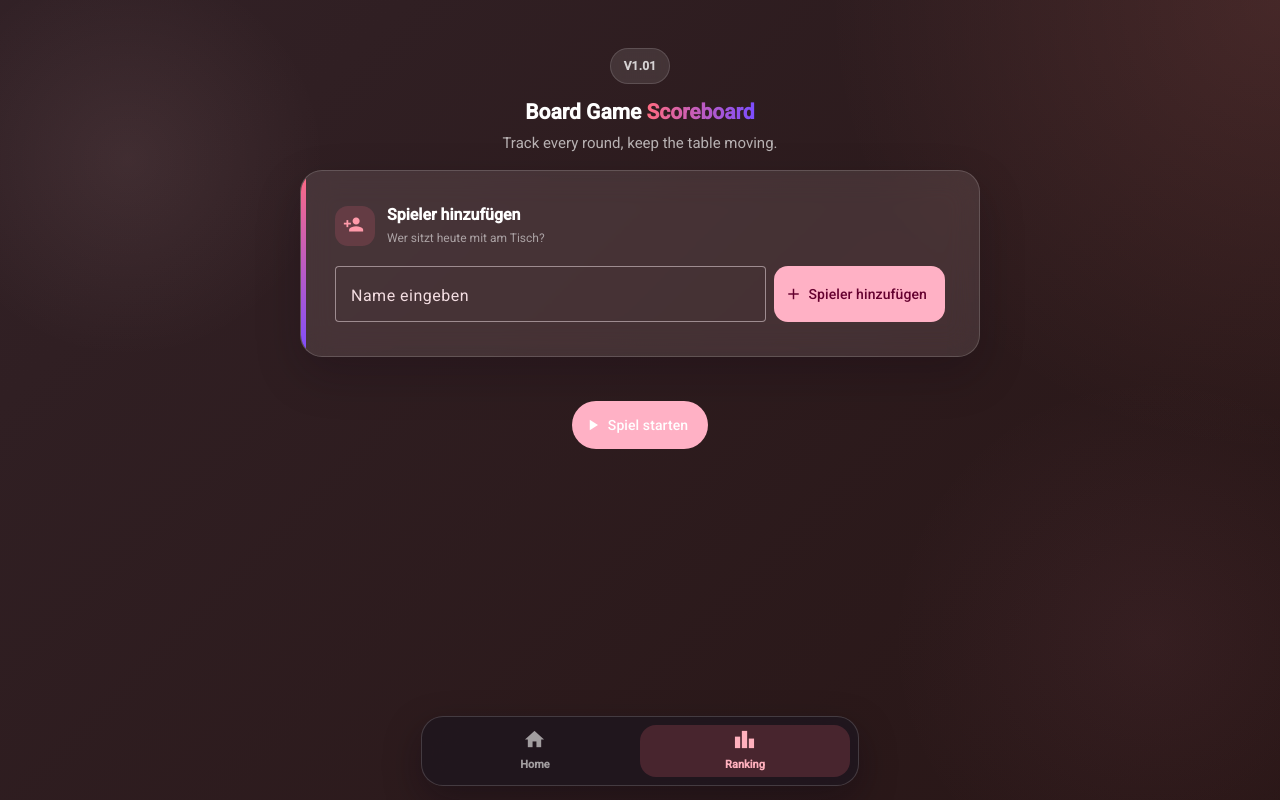
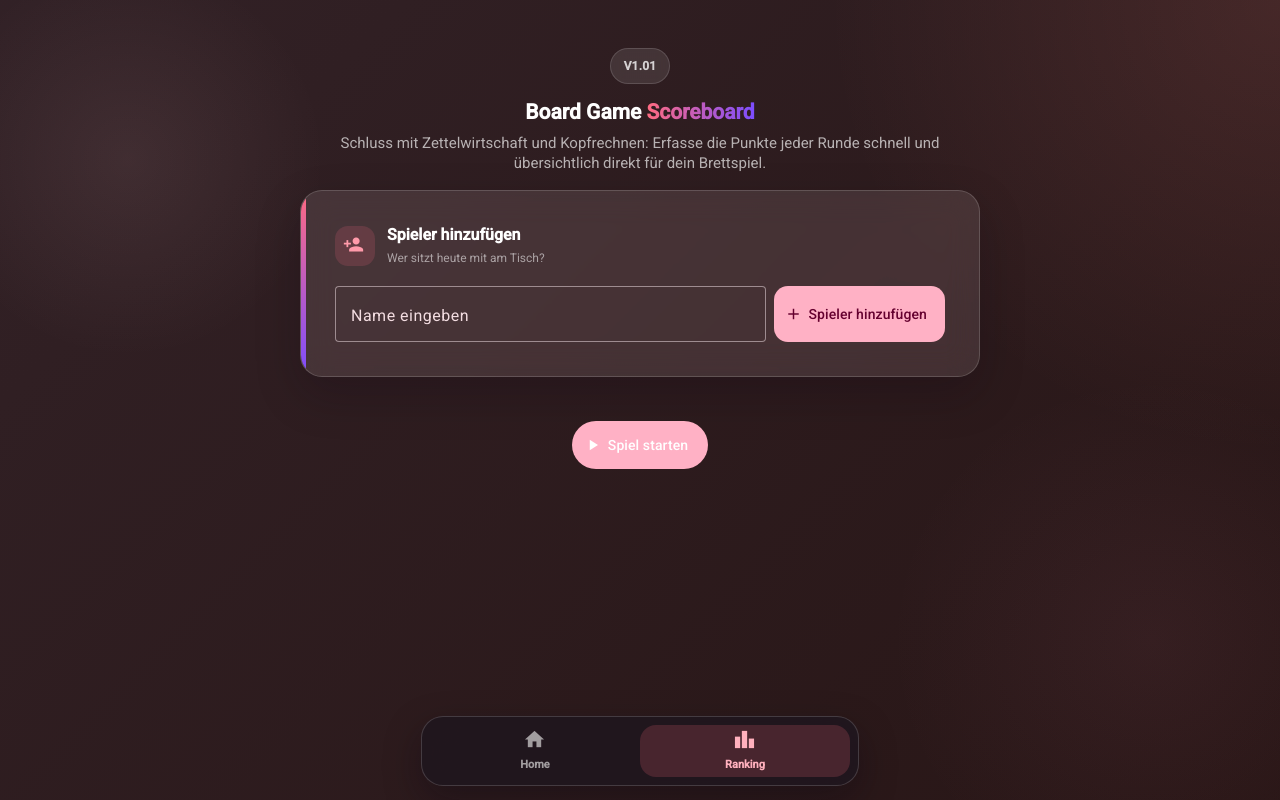
Before and after one commit to Jason0985/GameRoster-beta, an Angular app: page /ranking in a window 1280 px wide. Built offline with nearby package versions, Linux system fonts and the light colour scheme.

Commit message:
Changed description for game board ranking

```diff
--- a/package.json
+++ b/package.json
@@ -5,7 +5,7 @@
     "ng": "ng",
     "start": "ng serve",
     "build": "ng build",
-    "build:pages": "ng build --base-href /boardGameRanking/ --deploy-url /boardGameRanking/",
+    "build:pages": "ng build --base-href /GameRoster-beta/ --deploy-url /GameRoster-beta/",
     "deploy": "npm run build:pages && npx angular-cli-ghpages --dir=dist/frontend/browser",
     "watch": "ng build --watch --configuration development",
     "test": "ng test"
--- a/src/app/features/scoreboard/scoreboard.html
+++ b/src/app/features/scoreboard/scoreboard.html
@@ -2,7 +2,9 @@
   <section class="hero">
     <div class="badge">V1.01</div>
     <h1 class="title">Board Game <span class="accent">Scoreboard</span></h1>
-    <p class="subtitle">Track every round, keep the table moving.</p>
+    <p class="subtitle"> Schluss mit Zettelwirtschaft und Kopfrechnen: Erfasse die Punkte jeder Runde schnell und
+      übersichtlich direkt für dein Brettspiel.
+    </p>
   </section>
 
   <mat-card *ngIf="!gameStarted" class="add-card">
```
Also changed, not shown: src/manifest.webmanifest.
